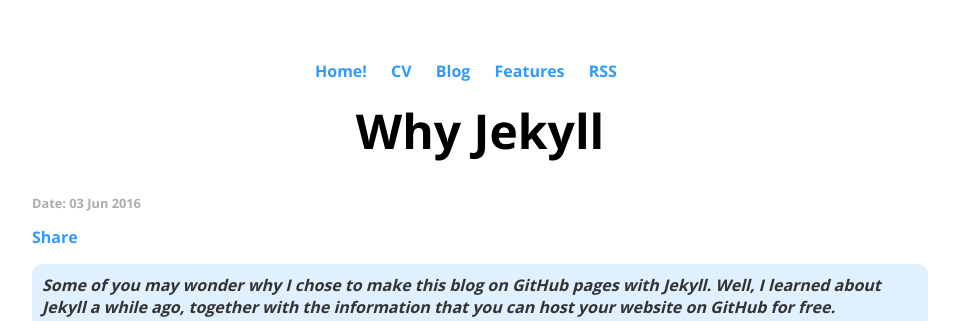
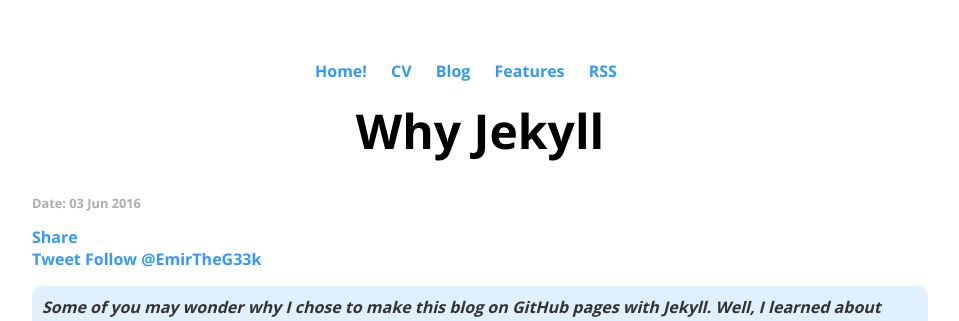
Before and after one commit to emirmkd/emirmkd.github.io, a Jekyll site: the page built from _posts/2016-06-03-why-jekyll.md, in a window 1280 px wide, cut to the strip 0-321 px from the top of the page. Shown: the whole strip, without its empty margins (160-1119 px from the left). Built offline with Jekyll 4.4.1, drawn with Linux system fonts in a browser that asks for light colours; comment, search, counter and statistics services are not loaded.

Commit message:
Update post.html

```diff
--- a/_layouts/post.html
+++ b/_layouts/post.html
@@ -10,6 +10,10 @@
   <div class="fb-save" data-uri="{{ page.url }}" data-size="small"></div>
    <!--- Facebook share button! -->
   <div class="fb-share-button" data-href="{{ page.url }}" data-layout="icon_link" data-mobile-iframe="true"><a class="fb-xfbml-parse-ignore" target="_blank" href="https://www.facebook.com/sharer/sharer.php?u=https%3A%2F%2Femiralkafagime%2F&amp;src=sdkpreparse">Share</a></div>
+  <!--- Twitter share button! -->
+  <a href="https://twitter.com/share" class="twitter-share-button" data-via="EmirTheG33k">Tweet</a> <script>!function(d,s,id){var js,fjs=d.getElementsByTagName(s)[0],p=/^http:/.test(d.location)?'http':'https';if(!d.getElementById(id)){js=d.createElement(s);js.id=id;js.src=p+'://platform.twitter.com/widgets.js';fjs.parentNode.insertBefore(js,fjs);}}(document, 'script', 'twitter-wjs');</script>
+  <!--- Twitter follow button! -->
+  <a href="https://twitter.com/EmirTheG33k" class="twitter-follow-button" data-show-count="false">Follow @EmirTheG33k</a> <script>!function(d,s,id){var js,fjs=d.getElementsByTagName(s)[0],p=/^http:/.test(d.location)?'http':'https';if(!d.getElementById(id)){js=d.createElement(s);js.id=id;js.src=p+'://platform.twitter.com/widgets.js';fjs.parentNode.insertBefore(js,fjs);}}(document, 'script', 'twitter-wjs');</script>
   {{ content }}
 
 
```
